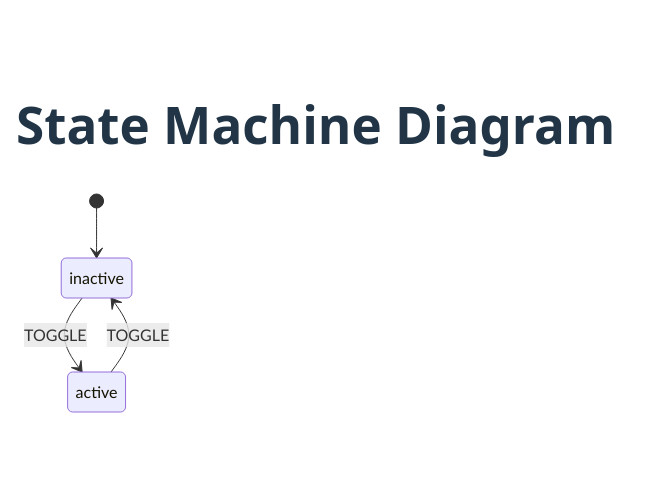
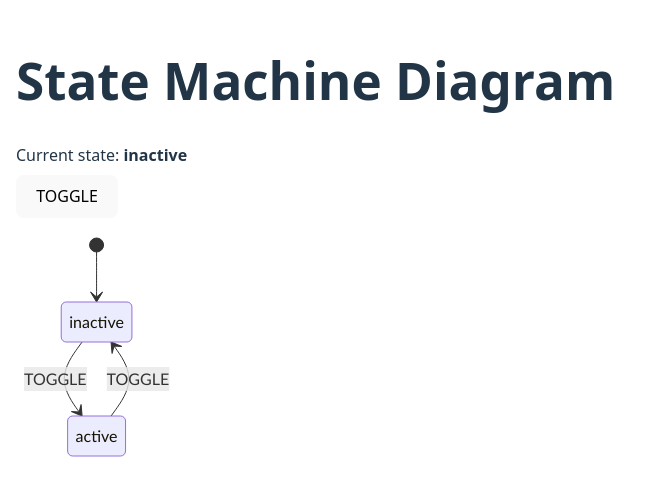
Before and after one commit to geowarin/smux, a React (Vite) app: page / in a window 1280 px wide. Shown: the part 156-652 px from the top of the page, without its empty margins (0-658 px from the left). Built offline with nearby package versions, Linux system fonts and the light colour scheme.

Commit message:
add React hook for state machines

```diff
--- a/src/App.tsx
+++ b/src/App.tsx
@@ -1,7 +1,11 @@
-import { useEffect, useState } from "react";
+import { useEffect, useMemo, useState } from "react";
 import mermaid from "mermaid";
 import type { MachineConfig } from "./smux/createStateMachine.ts";
-import { buildMermaidDiagram } from "./smux";
+import {
+  buildMermaidDiagram,
+  createStateMachine,
+  useStateMachine,
+} from "./smux";
 
 const smConfig: MachineConfig<"inactive" | "active", "TOGGLE"> = {
   initial: "inactive",
@@ -12,9 +16,24 @@ const smConfig: MachineConfig<"inactive" | "active", "TOGGLE"> = {
 };
 
 export function App() {
+  const machine = useMemo(() => createStateMachine(smConfig), []);
+  const [state, send] = useStateMachine(machine);
+
   return (
     <div style={{ padding: 16 }}>
       <h1>State Machine Diagram</h1>
+      <div style={{ marginBottom: 12 }}>
+        <div>
+          Current state: <strong>{state.value}</strong>
+        </div>
+        <div style={{ display: "flex", gap: 8, marginTop: 8 }}>
+          {state.nextEvents.map((evt) => (
+            <button key={evt} onClick={() => send(evt as never)}>
+              {evt}
+            </button>
+          ))}
+        </div>
+      </div>
       <MermaidDiagram smConfig={smConfig} />
     </div>
   );
--- a/src/smux/index.ts
+++ b/src/smux/index.ts
@@ -6,3 +6,4 @@ export type {
   StateMachine,
 } from "./createStateMachine.ts";
 export { buildMermaidDiagram } from "./mermaid/buildMermaidDiagram.ts";
+export { useStateMachine } from "./react/useStateMachine.ts";
--- /dev/null
+++ b/src/smux/react/useStateMachine.ts
@@ -0,0 +1,25 @@
+import { useEffect, useMemo, useSyncExternalStore } from "react";
+import type { MachineState, StateMachine } from "../createStateMachine.ts";
+
+export function useStateMachine<TState extends string, TEvent extends string>(
+  machine: StateMachine<TState, TEvent>,
+): [MachineState<TState, TEvent>, (event: TEvent) => void] {
+  const subscribe = (onStoreChange: () => void) => {
+    return machine.subscribe(() => onStoreChange());
+  };
+
+  const getSnapshot = () => machine.state;
+
+  const state = useSyncExternalStore(subscribe, getSnapshot, getSnapshot);
+
+  const send = useMemo(() => machine.send.bind(machine), [machine]);
+
+  // Consumers may want to stop the machine on unmount; keep it optional here.
+  useEffect(() => {
+    return () => {
+      machine.stop();
+    };
+  }, [machine]);
+
+  return [state, send];
+}
```
